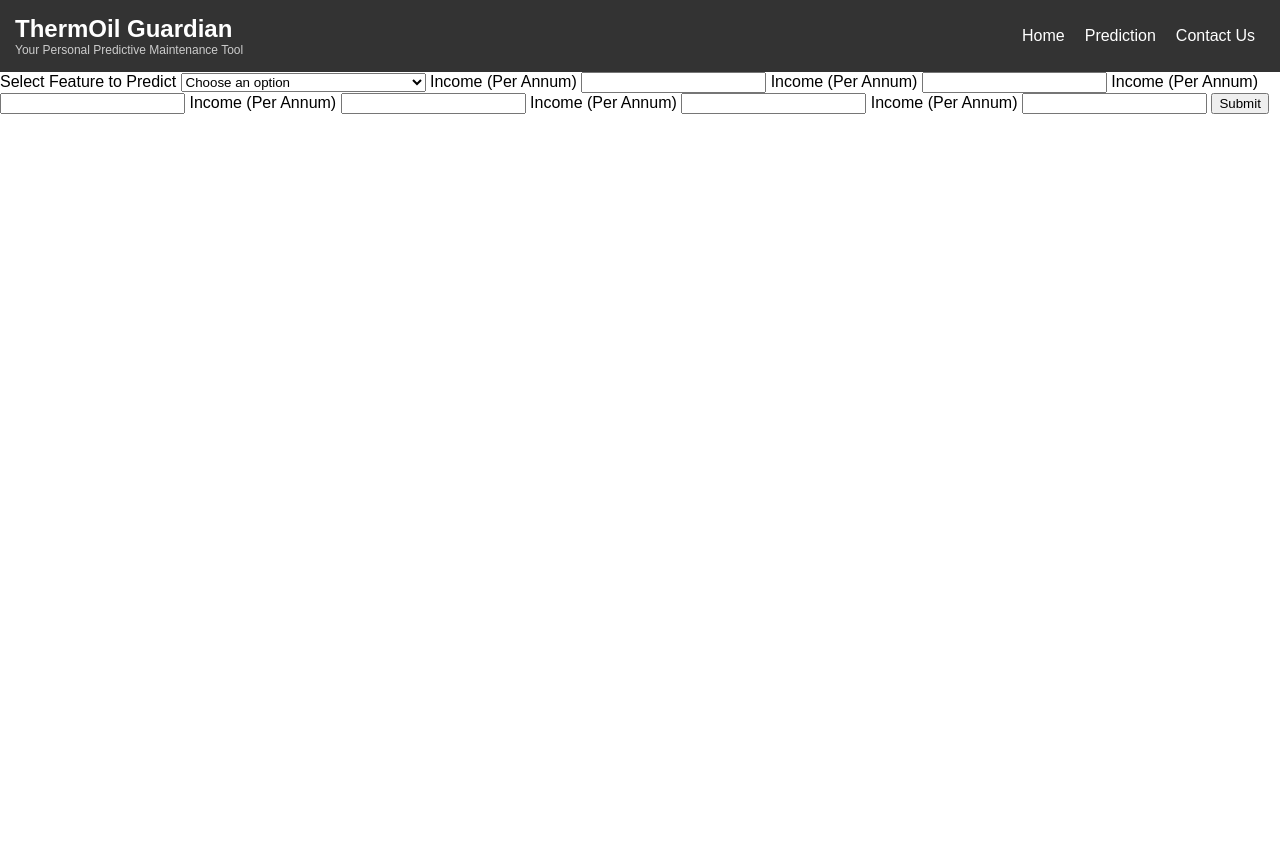
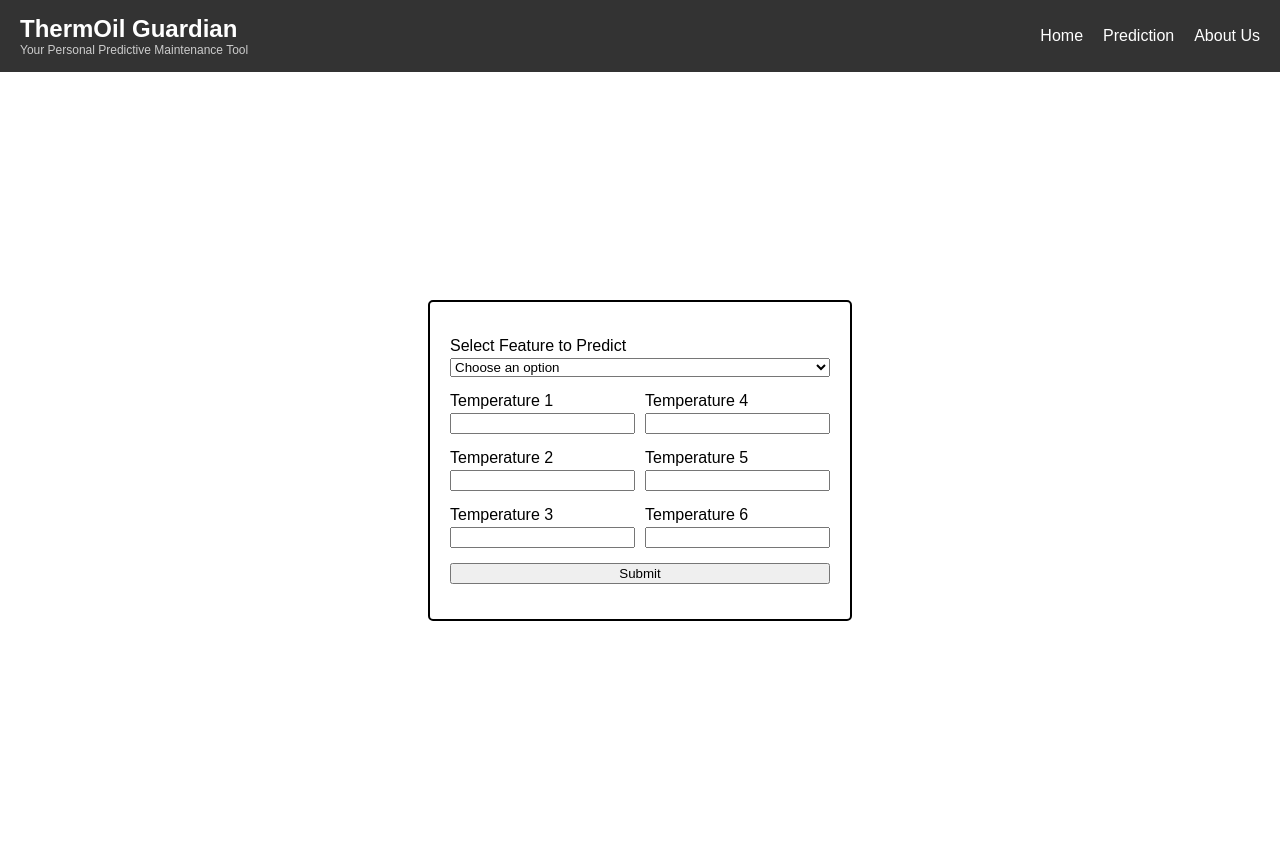
Before and after one commit to TanushJadhav/Wind-Turbine-Gearbox-Predictive-Maintenance-using-Multivariate-SCADA-data, a Flask app: page / in a window 1280 px wide. Before the commit the page ends 114 px from the top, so only its background shows below. Run offline with Flask 3, Linux system fonts and the light colour scheme.

Commit message:
Added Graphs, and small updates

```diff
--- a/Frontend/app.py
+++ b/Frontend/app.py
@@ -46,7 +46,7 @@ def predict():
         else:
             model.load_weights("../Model Files/LSTM Model/Stator temperature 1 (°C).csv.h5")
 
-        prediction = model.predict([[temp1, temp2, temp3, temp4, temp5, temp6]])
+        prediction = model.predict([[temp1, temp2, temp3, temp4, temp5, temp6]])[0,0]
 
         return jsonify({'prediction': prediction})
 
--- a/Frontend/templates/index.html
+++ b/Frontend/templates/index.html
@@ -10,6 +10,17 @@
             font-family: Arial, sans-serif;
             margin: 0;
             padding: 0;
+            height: 100vh;
+            display: flex;
+            /* Use flexbox */
+            justify-content: center;
+            /* Center horizontally */
+            align-items: center;
+            /* Center vertically */
+            padding-top: 60px;
+            /* Add padding to account for the navbar height */
+            flex-direction: column;
+            /* Allow flex children to stack vertically */
         }
 
         .navbar {
@@ -19,15 +30,26 @@
             display: flex;
             justify-content: space-between;
             align-items: center;
-            position: relative;
+            position: fixed;
+            /* Keep navbar fixed at the top */
+            width: 100%;
+            /* Ensure it spans the full width */
+            top: 0;
+            /* Align to the top */
+            z-index: 1000;
+            /* Make sure it's above other content */
         }
 
-        .navbar h1 {
+        .nav_logo {
+            margin-left: 20px;
+        }
+
+        .nav_logo h1 {
             margin: 0;
             font-size: 24px;
         }
 
-        .navbar p {
+        .nav_logo p {
             margin: 0;
             font-size: 12px;
             color: #ccc;
@@ -36,7 +58,7 @@
         .links {
             display: flex;
             gap: 20px;
-            margin-right: 10px;
+            margin-right: 20px;
         }
 
         .links a {
@@ -71,7 +93,8 @@
                 top: 60px;
                 right: 15px;
                 background-color: #342828;
-                width: auto; /* 150px */
+                width: auto;
+                /* 150px */
                 border-radius: 5px;
                 padding: 10px;
                 margin: 3px;
@@ -85,13 +108,69 @@
                 display: flex;
             }
         }
+
+        #predictionForm {
+            display: flex;
+            flex-direction: column;
+            align-items: start;
+            border: 2px solid;
+            padding: 20px;
+            /* Add some padding for better appearance */
+            border-radius: 5px;
+            /* Optional: add rounded corners */
+        }
+
+        #predictionForm label {
+            margin-top: 15px;
+            margin-bottom: 3px;
+        }
+        #predictionForm button {
+            margin-top: 15px;
+            margin-bottom: 15px;
+        }
+
+        .input_form {
+            display: flex;
+            justify-content: center;
+        }
+
+        form select {
+            width: 100%;
+        }
+
+        .temperature-columns {
+            display: flex;
+            /* Use flex to create two columns */
+            justify-content: space-between;
+            width: 100%;
+            /* Full width for both columns */
+        }
+
+        .temperature-column {
+            display: flex;
+            flex-direction: column;
+            /* Stack inputs vertically in each column */
+            flex: 1;
+            /* Equal width for both columns */
+            margin-right: 10px;
+            /* Space between columns */
+        }
+
+        .temperature-column:last-child {
+            margin-right: 0;
+        }
+
+        form button {
+            width: 100%;
+        }
+
     </style>
 </head>
 
 <body>
 
     <div class="navbar">
-        <div>
+        <div class="nav_logo">
             <h1>ThermOil Guardian</h1>
             <p>Your Personal Predictive Maintenance Tool</p>
         </div>
@@ -101,9 +180,9 @@
             <div class="bar"></div>
         </div>
         <div class="links" id="navLinks">
-            <a href="#">Home</a>
-            <a href="#">Prediction</a>
-            <a href="#">Contact Us</a>
+            <a href="home.html">Home</a>
+            <a href="index.html">Prediction</a>
+            <a href="home.html">About Us</a>
         </div>
     </div>
 
@@ -122,23 +201,29 @@
                 <option value="stator_temp">Stator Temperature</option>
             </select>
 
-            <label for="temp1">Income (Per Annum)</label>
-            <input type="number"id="temp1" name="temp1" required>
+            <div class="temperature-columns">
+                <div class="temperature-column">
+                    <label for="temp1">Temperature 1</label>
+                    <input type="number" id="temp1" name="temp1" step="0.01" required>
 
-            <label for="temp2">Income (Per Annum)</label>
-            <input type="number" id="temp2" name="temp2" required>
+                    <label for="temp2">Temperature 2</label>
+                    <input type="number" id="temp2" name="temp2" step="0.01" required>
 
-            <label for="temp3">Income (Per Annum)</label>
-            <input type="number" id="temp3" name="temp3" required>
+                    <label for="temp3">Temperature 3</label>
+                    <input type="number" id="temp3" name="temp3" step="0.01" required>
+                </div>
 
-            <label for="temp4">Income (Per Annum)</label>
-            <input type="number" id="temp4" name="temp4" required>
+                <div class="temperature-column">
+                    <label for="temp4">Temperature 4</label>
+                    <input type="number" id="temp4" name="temp4" step="0.01" required>
 
-            <label for="temp5">Income (Per Annum)</label>
-            <input type="number" id="temp5" name="temp5" required>
+                    <label for="temp5">Temperature 5</label>
+                    <input type="number" id="temp5" name="temp5" step="0.01" required>
 
-            <label for="temp6">Income (Per Annum)</label>
-            <input type="number" id="temp6" name="temp6" required>
+                    <label for="temp6">Temperature 6</label>
+                    <input type="number" id="temp6" name="temp6" step="0.01" required>
+                </div>
+            </div>
 
             <button type="submit">Submit</button>
         </form>
@@ -146,13 +231,7 @@
 
     <div id="result"></div>
 
-    <!-- <script>
-        function toggleMenu() {
-            const navLinks = document.getElementById("navLinks");
-            navLinks.classList.toggle("show");
-        }
-    </script> -->
-    <script src="../static/js/toggleMenu.js""></script>
+    <script src="../static/js/toggleMenu.js"></script>
 
 </body>
 
```
Also changed, not shown: Frontend/templates/contact.html (added, +139 -0 lines), Frontend/templates/home.html (added, +141 -0 lines), 6 other files.
